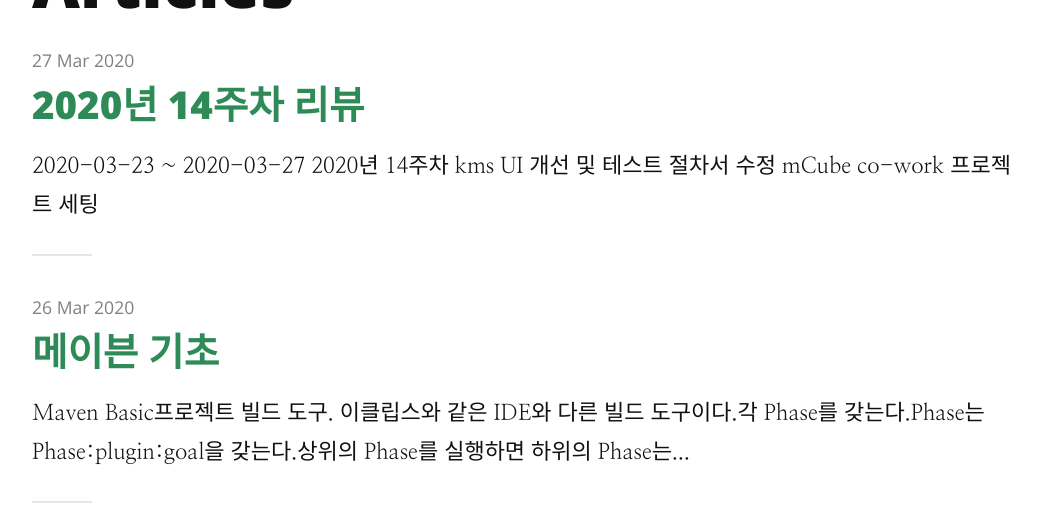
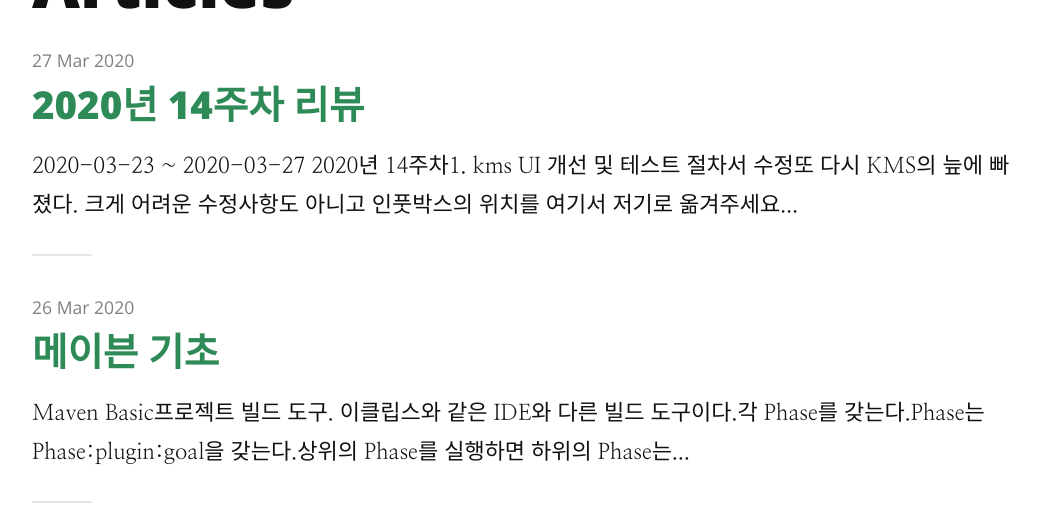
Before and after one commit to sodapapa/sodapapa.github.io_backup, a Jekyll site: the page built from articles.md, in a window 1280 px wide and 900 px high, cut to the strip 390-900 px from the top of the window. Shown: the whole strip, without its empty margins (113-1153 px from the left). Built offline with Jekyll 4.4.1, drawn with Linux system fonts in a browser that asks for light colours; nearby versions of some CDN libraries; some of the changed lines change nothing that is shown.

Commit message:
주간 회고 남깁니당.

```diff
--- a/_posts/2020-03-27-Weekly.md
+++ b/_posts/2020-03-27-Weekly.md
@@ -5,6 +5,79 @@
 ---
 2020-03-23 ~ 2020-03-27 2020년 14주차
 
-1. kms UI 개선 및 테스트 절차서 수정
+#### 1. kms UI 개선 및 테스트 절차서 수정
 
-2. mCube co-work 프로젝트 세팅
+또 다시 KMS의 늪에 빠졌다. 크게 어려운 수정사항도 아니고 인풋박스의 위치를 여기서 저기로 옮겨주세요
+
+입력 기본값을 입력해주세요. 입력 제한을 넣어 주세요 등등과 같이 로직은 큰 변화없이
+
+사용자의 편의성을 위한 수정사항들이었다.
+
+이런 일들을 처리하면서 내가 얻을 수 있는 것은 과연 무엇일까.
+
+복잡한 로직을 구현하는 것도 아니고 새로운 기술을 적용하는 것도 아니다.
+
+동시에 새로운 기술을 혼자 적용하는 것이라면 내가 해낼 수 있을 것인가 하는 막연한 두려움이 있다.
+
+두려움을 이기기 위하여 필요한 것이 뭘까. 강함이겠지. 지식노동자에게 강함이란 앎이다.
+
+많이 알아야 즐길 수 있고 편안하게 일을 할 수 있을 텐데. 아직 일을 즐기기에는 내가 너무 부족한 것을 많이 느낀다.
+
+내 자신이 작아보일 떄는 과거의 나를 보며 성장을 느끼고
+
+서서히 익숙해져 무료해져 갈때는 나보다 나은 실력을 가진 자를 보며 겸손 할 수 있는 지혜가 필요하다.
+
+
+#### 2. mCube co-work 프로젝트 세팅
+
+새로운 프로젝트에 4월 1일부터 투입되는 것 같다. 내 위에 선임자 없이 나와 신입사원 둘이서 프로젝트를 끌고 가는 것
+같다.
+
+쉽게 말하면 PL이겠지만 워낙에 소규모 프로젝트이기에 그런 직책을 달기가 민망스럽지만 내 스스로 느끼는 부담감은 비슷한 것 같다.
+
+내가 누구를 지시하고 가르칠 만한 실력이 되는 것일까. 업무를 지시할 만한 역량을 갖추고 있는 것일까.
+
+두려움이 앞선 상황에 침착하고 패닉에 빠지지 않도록 신경을 곤두 세워야 할 것 같다.
+
+회사에서 1인분을 해야하느 시기가 온 것인가.
+
+
+
+#### 3. 쇼핑몰에 대한 대표님과 대화
+https://www.fresheasy.co.kr/ 이 홈페이지를 모델로 하여 새로운 쇼핑몰을 구축해 달라는 제안이 들어 온 것 같다.
+
+기존의 쇼핑몰 기본으로 디자인 및 퍼블리싱만 새롭게 하여 기존에 개발했던 것 중 최소한의 기능을 적용하여 개발하는 게 대표님의 의견이다.
+
+이사님의 반대의견에 대하여 내 의견도 들어 보고 싶으신 것 같았지만 집에 가는 길에 찬찬히 다시 생각해보니
+
+과연 내 의견을 들을 마음이 있던 걸까 하는 회의감의 든다. 결국 답은 정해져 있었던 거 아닐까.
+
+그렇다면 나는 그 답을 해줘야했던게 아닐까 하는 생각이 들었다.
+
+현재의 나는 프로젝트 전체를 책임지고 결정하는 위치가 아니다. 내 의견은 의견일 뿐 의사 결정에 영향을 미치지는 못한다.
+
+그렇다면 내가 책임자가 될 때 까지 무책임하다고 생각되더라도 상대가 원하는 대답을 주는 게 낫지 않은가 하는 생각이 들었다.
+
+내 의견만 가지고 프로젝트를 선택하는 회사를 신뢰할 수 없지 않은가. 실제로 그렇지도 않을 것이다.
+
+대화에서 의견을 피력할 수 록 그건 니가 비전공자이고 개발을 못하니까 그런거 아니냐 개발을 잘하는 애들한테 맡기면
+
+별거 아니지 않느냐 하는 뉘앙스 강해지는 것을 느꼈다.
+
+이럴바엔 상대가 원하는 대답을 하는게 나은 것 같다.
+
+그래야지 차라리 대답이라도 시원시원하게 한다는 이미지가 쌓이지 않을 까.
+
+물론 나의 의견이 객관적이지 않고 당시에 힘듦만을 기억하여 어렵다고 기억하는 것 일지도 모른다.
+
+지금와서 돌이켜 보면 어떤 것 떄문에 내가 그토록 많은 날을 야근을 하고 힘들어 했었는 지 기억도 잘 나지 않는다.
+
+이러한 기억의 부재를 매꾸기 위하여 이 글을 쓰고 블로구를 꾸려나가 보려한다.
+
+
+---
+월요일 아침에 출근전 한시간 동안 카페에 앉아서 이 포스팅을 남긴다.
+
+가능하면 금요일 저녁이나 주말에 글을 쓰고 싶은 데 주말을 가정에서 충실하게 보내려다 보니 쉽지가 않다.
+
+쉽지 않다고 해서 피할 수 많은 없다. 내 상황이 달라진 만큼 집에서도 마음 잡고 할일을 해나가도록 노력해야겠다.
```
